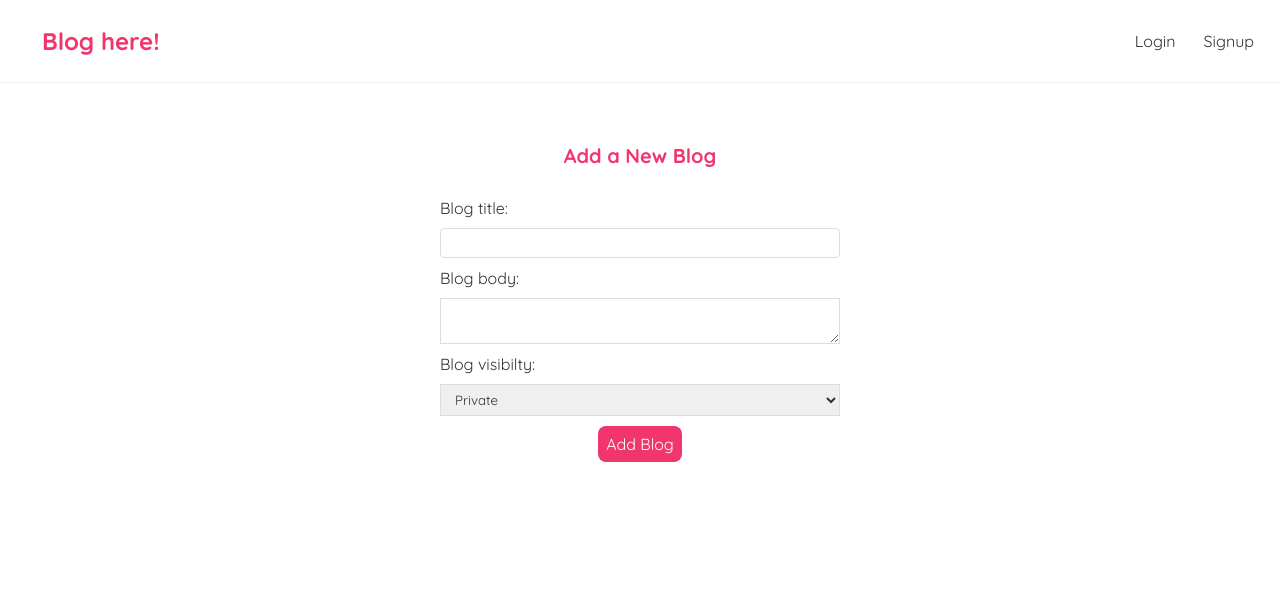
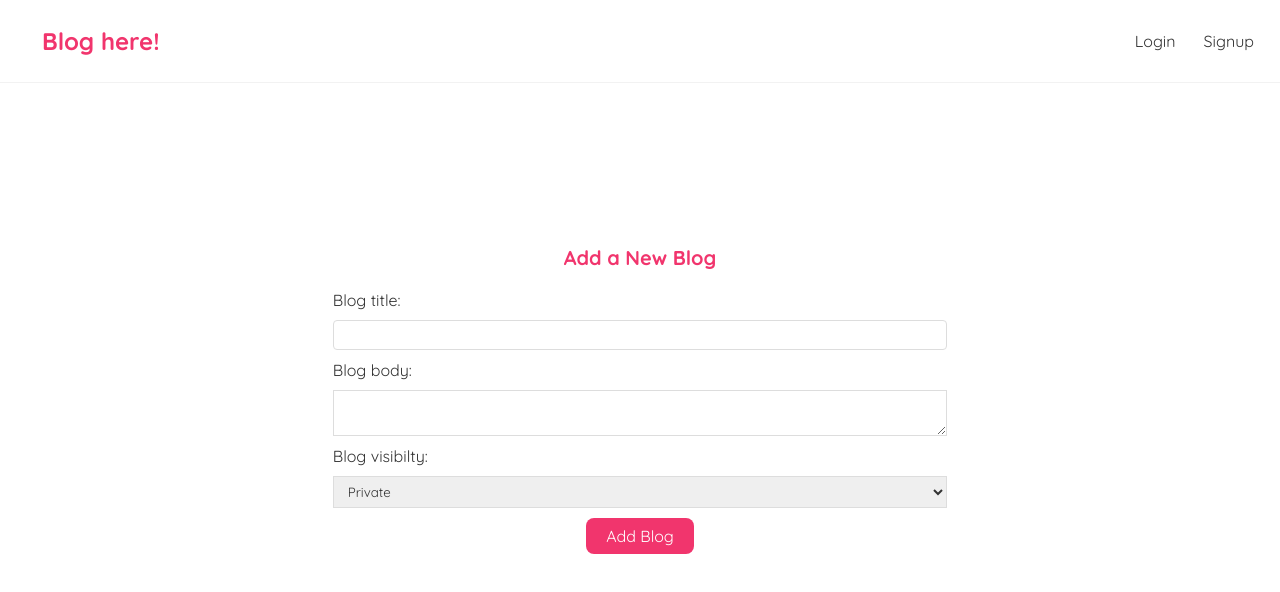
Before and after one commit to DhyeyShah45/Blog, a React (Create React App) app: page /create in a window 1280 px wide. Shown: the top 592 px of the page. Built offline with nearby package versions, Linux system fonts and the light colour scheme.

Commit message:
edit form layout

```diff
--- a/src/index.css
+++ b/src/index.css
@@ -111,10 +111,12 @@
 }
 
 /* create new blog form */
-.create {
-  max-width: 400px;
-  margin: 0 auto;
+.create form {
+  display: block;
+  margin :  auto;
+  max-width: 60%;
   text-align: center;
+  padding: auto;
 }
 .create label {
   text-align: left;
@@ -123,7 +125,8 @@
 .create h2 {
   font-size: 20px;
   color: #f1356d;
-  margin-bottom: 30px;
+  margin: 10% auto 20px;
+  text-align: center;
 }
 .create input,
 .create textarea,
@@ -139,7 +142,7 @@
   background: #f1356d;
   color: #fff;
   border: 0;
-  padding: 8px;
+  padding: 8px 20px;
   border-radius: 8px;
   cursor: pointer;
 }
```
